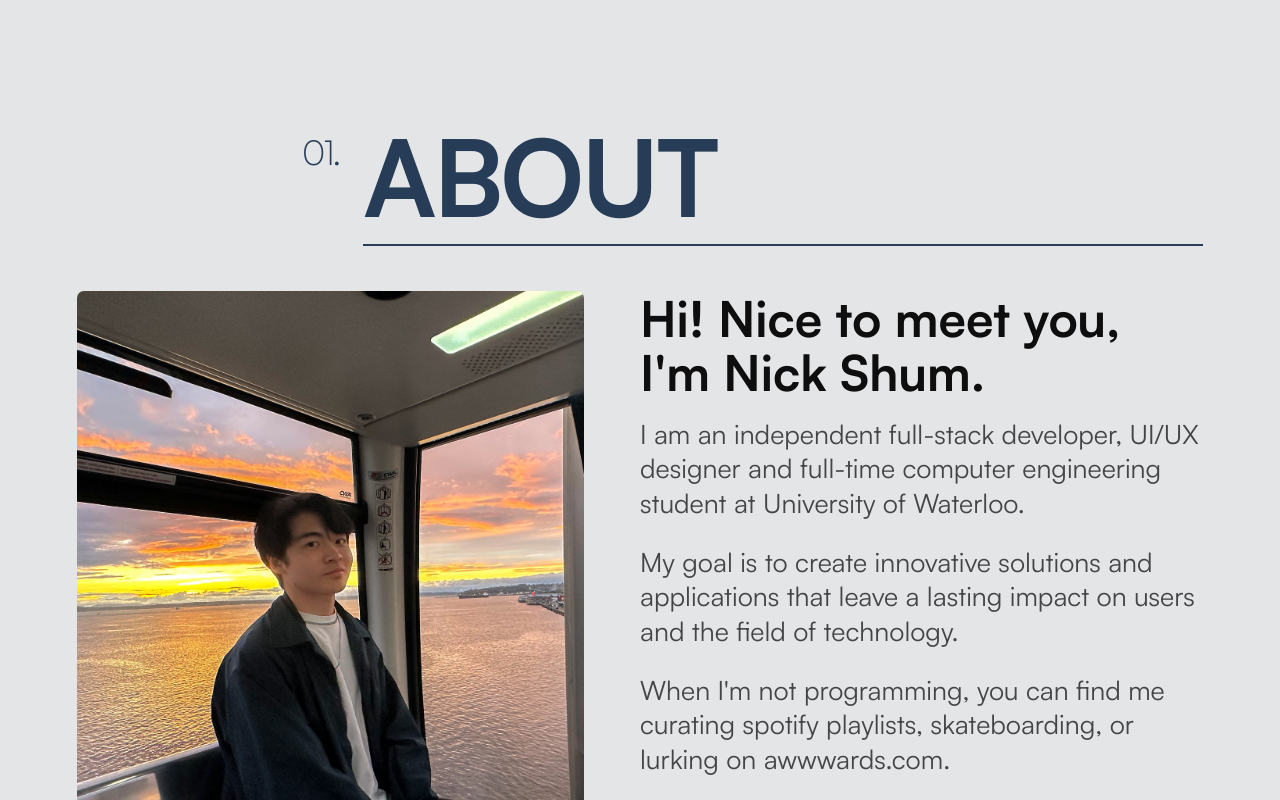
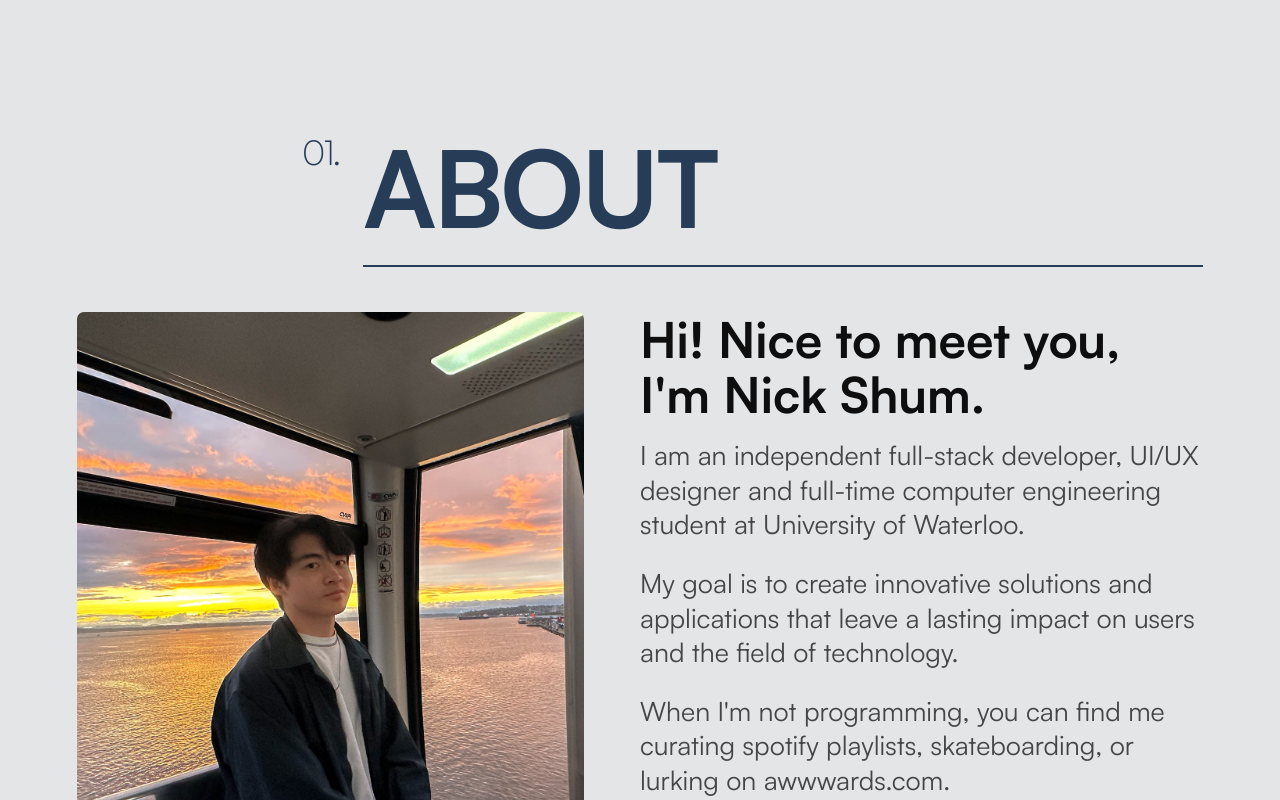
Before and after one commit to NickShum222/Website-V2, a Next.js app: page / in a window 1280 px wide. Shown: the part 2420-3220 px from the top of the page. Built offline with nearby package versions, Linux system fonts and the light colour scheme.

Commit message:
Fix text crop in landing

```diff
--- a/src/components/Header/index.jsx
+++ b/src/components/Header/index.jsx
@@ -56,7 +56,7 @@ const index = ({ title, index, className }) => {
                 initial="initial"
                 delay={1.8}
                 animate={isInView ? "enter" : "initial"}
-                className={"uppercase lg:text-headingLgClamp md:text-[8.7vw] sm:text-[10.092vw] text-[12.427vw] leading-[0.8] tracking-tight font-[700] text-tertiary dark:text-primary"}>{title}</motion.div>
+                className={"uppercase lg:text-headingLgClamp md:text-[8.7vw] sm:text-[10.092vw] text-[12.427vw] leading-[1] tracking-tight font-[700] text-tertiary dark:text-primary"}>{title}</motion.div>
             <motion.div
                 variants={headerSlide}
                 initial="initial"
--- a/src/sections/Landing.jsx
+++ b/src/sections/Landing.jsx
@@ -56,7 +56,7 @@ const Landing = () => {
   return (
     <>
       <section className="z-[100] select-none flex flex-col w-full justify-between min-h-[100lvh] bg-primary dark:bg-secondary lg:p-6 md:p-7 sm:p-5 p-3 relative">
-        <div className="flex z-10 flex-col justify-start items-start w-full mt-[-1%]">
+        <div className="flex z-10 flex-col justify-start items-start w-full lg:mt-[-1%]">
           <TextAnim
             className="lg:text-[150px] md:text-[12.564vw] text-[14.532vw] font-[700] tracking-tight text-tertiary dark:text-primary"
             delay={2.4}
```
